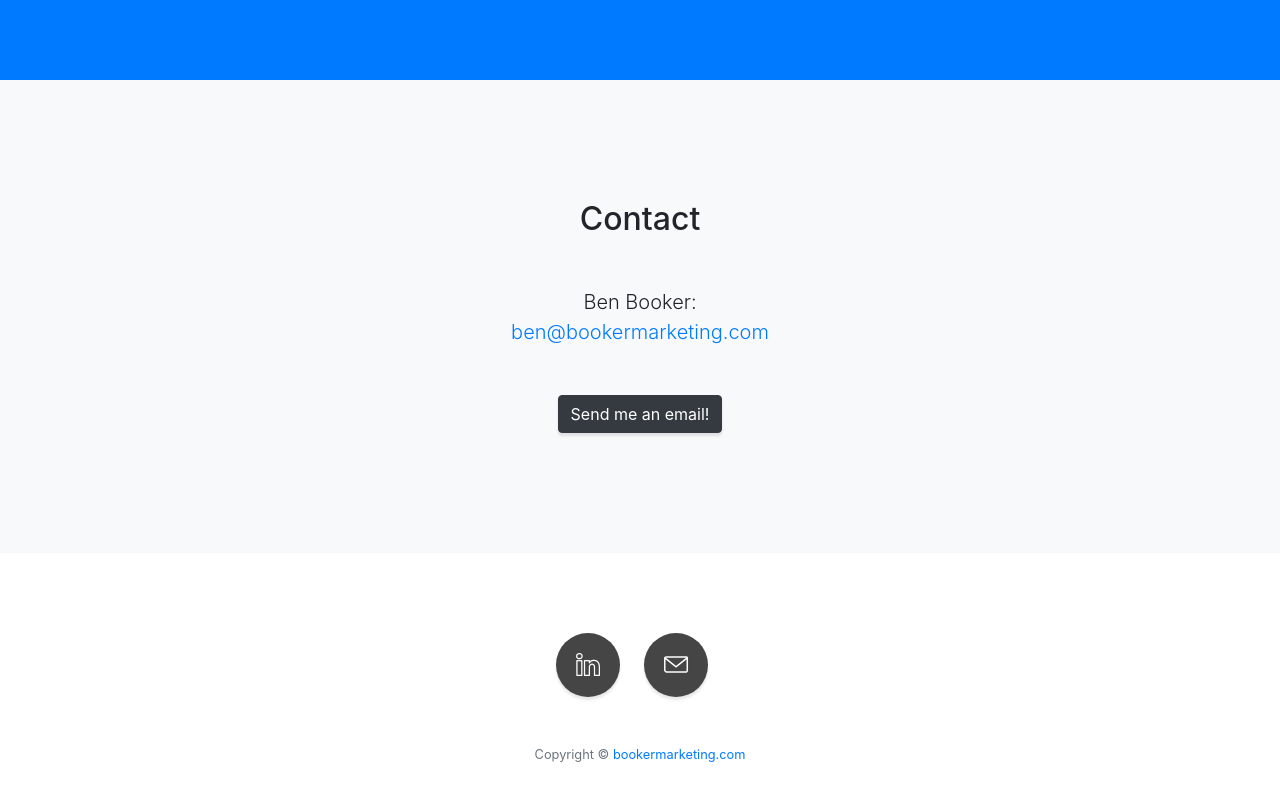
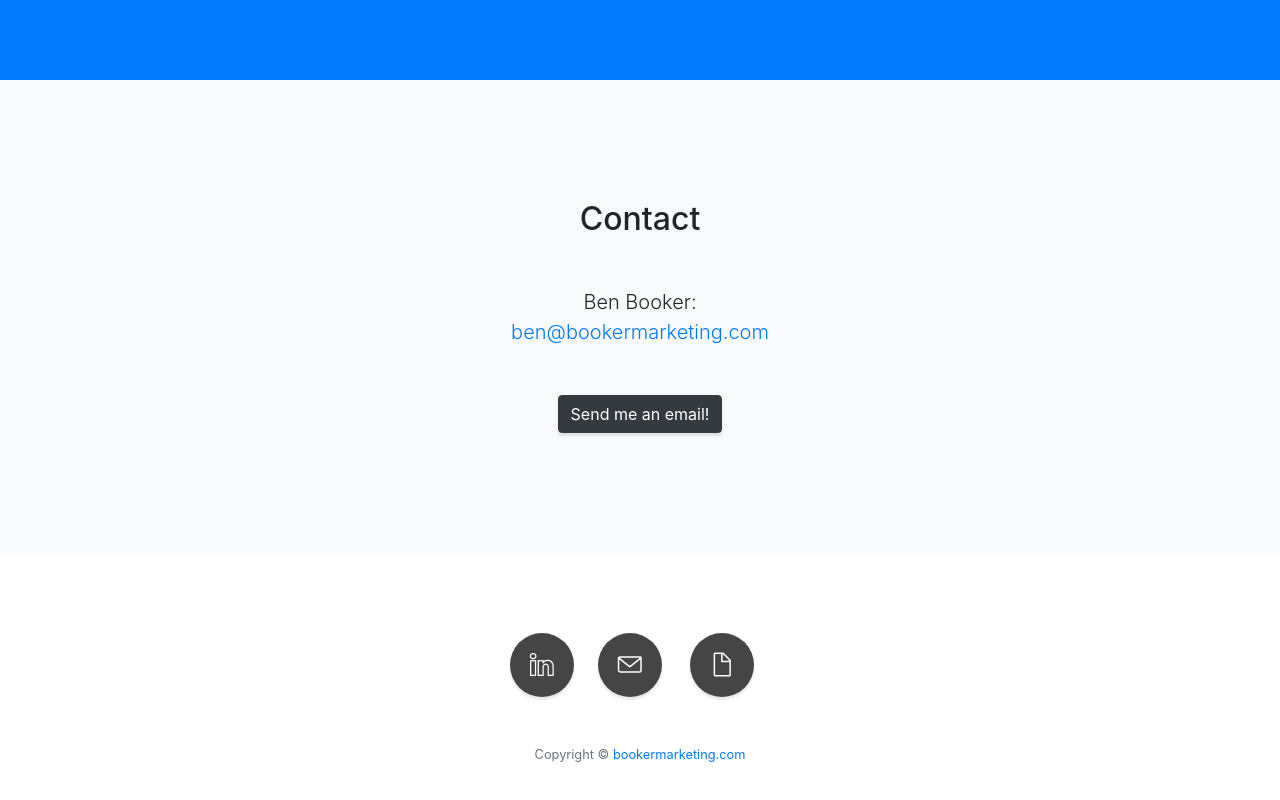
Before and after one commit to bbooker5/bookermarketing, a website with bundled scripts: page index.html in a window 1280 px wide. Shown: the part 1310-2110 px from the top of the page. Built offline with nearby package versions, Linux system fonts and the light colour scheme.

Commit message:
Update index.html

```diff
--- a/index.html
+++ b/index.html
@@ -142,7 +142,11 @@
             <i class="icon-envelope"></i>
             </a>
           </li>
-
+          <li class="list-inline-item">
+            <a class="social-link rounded-circle text-white mr-3" href="resume_bbooker.pdf" title="Download resume">
+            <i class="icon-doc"></i>
+            </a>
+          </li>
         </ul>
         <p class="text-muted small mb-0">Copyright &copy; <a href="mailto:ben@bookermarketing.com">bookermarketing.com</a></p>
       </div>
```
